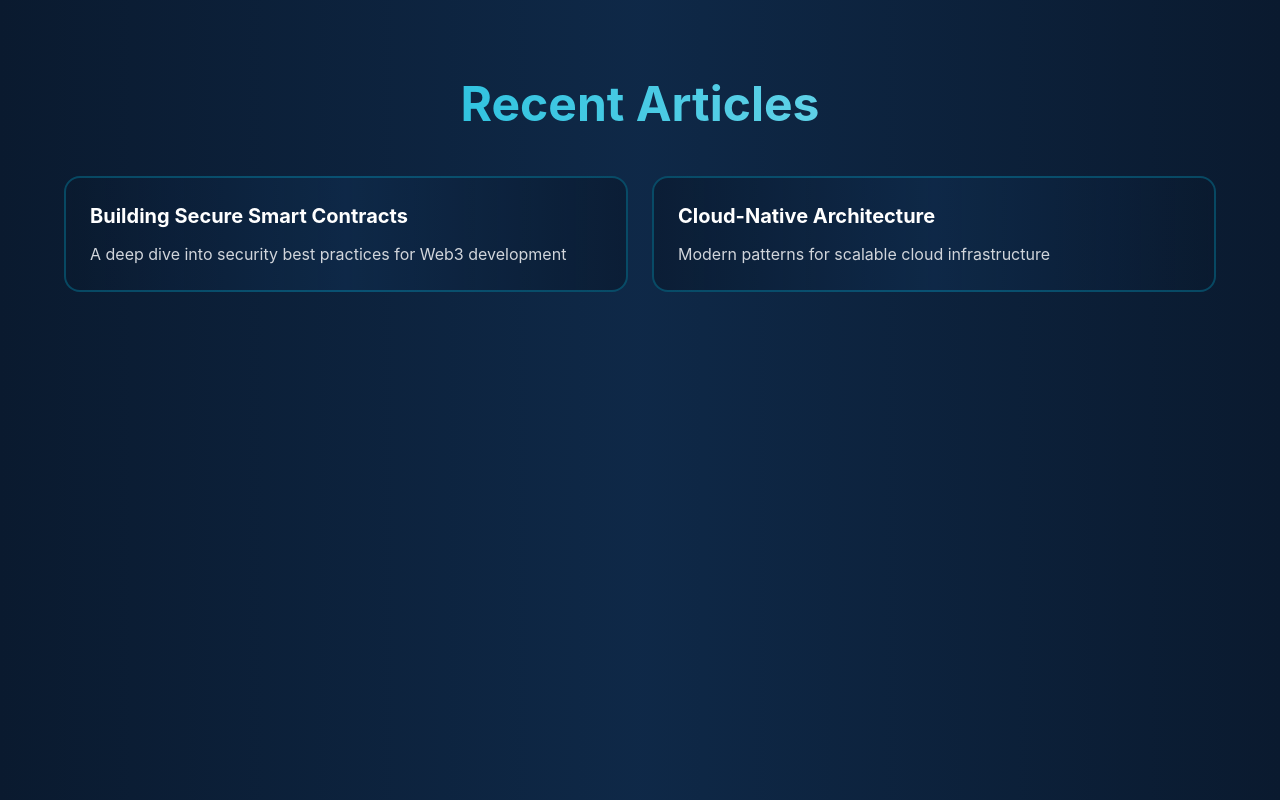
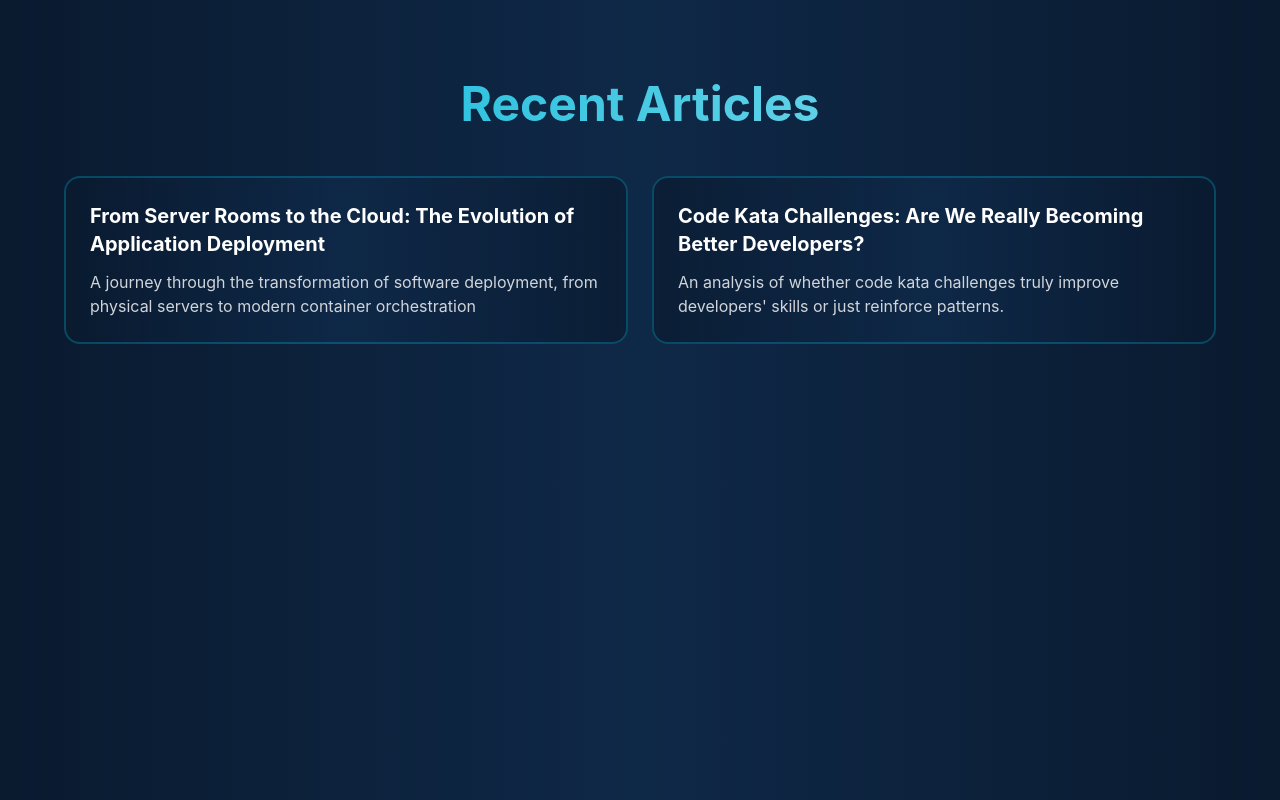
Before and after one commit to Franklin-Osede/Portfolio-Nextjs, a Next.js app: page / in a window 1280 px wide. Shown: the part 2816-3616 px from the top of the page. Built offline with nearby package versions, Linux system fonts and the light colour scheme.

Commit message:
added blog article content and redirect

```diff
--- a/src/components/BlogSection.tsx
+++ b/src/components/BlogSection.tsx
@@ -1,26 +1,22 @@
 'use client';
 import { motion } from 'framer-motion';
-import { useState } from 'react';
 
 const BlogSection = () => {
-  const [selectedPost, setSelectedPost] = useState<number | null>(null);
-
   const posts = [
     {
-      title: "Building Secure Smart Contracts",
-      description: "A deep dive into security best practices for Web3 development",
-      embedUrl: "https://medium.com/embed/@yourprofile/article1"  // URL para embeber
+      title: "From Server Rooms to the Cloud: The Evolution of Application Deployment",
+      description: "A journey through the transformation of software deployment, from physical servers to modern container orchestration",
+      url: "https://medium.com/@franksoftwaredevelop/from-server-rooms-to-the-cloud-the-evolution-of-application-deployment-6ba096cf7478"
     },
     {
-      title: "Cloud-Native Architecture",
-      description: "Modern patterns for scalable cloud infrastructure",
-      embedUrl: "https://medium.com/embed/@yourprofile/article2"  // URL para embeber
+      title: "Code Kata Challenges: Are We Really Becoming Better Developers?",
+      description: "An analysis of whether code kata challenges truly improve developers' skills or just reinforce patterns.",
+      url: "https://medium.com/@franksoftwaredevelop/code-kata-challenges-are-we-really-becoming-better-developers-95bf86f4ae03"
     }
   ];
 
-  // Función separada con lógica clara
   const handlePostClick = (clickedIndex: number) => {
-    setSelectedPost(selectedPost === clickedIndex ? null : clickedIndex);
+    window.open(posts[clickedIndex].url, '_blank');
   };
 
   return (
@@ -54,21 +50,6 @@ const BlogSection = () => {
                   {post.title}
                 </h3>
                 <p className="text-gray-300">{post.description}</p>
-
-                {selectedPost === index && (
-                  <motion.div
-                    initial={{ height: 0, opacity: 0 }}
-                    animate={{ height: 'auto', opacity: 1 }}
-                    transition={{ duration: 0.3 }}
-                    className="mt-4"
-                  >
-                    <iframe
-                      src={post.embedUrl}
-                      className="w-full h-[400px] rounded-lg border border-turquoiseBlue/30"
-                      frameBorder="0"
-                    />
-                  </motion.div>
-                )}
               </motion.div>
             ))}
           </div>
--- a/src/components/KnowledgeBlocks.tsx
+++ b/src/components/KnowledgeBlocks.tsx
@@ -34,16 +34,8 @@ const KnowledgeBlocks = () => {
       title: 'DevOps',
       topics: [
         {
-          label: 'CI/CD Pipelines',
-          url: 'https://www.youtube.com/embed/example4?autoplay=0'
-        },
-        {
-          label: 'Docker & Kubernetes',
-          url: 'https://www.youtube.com/embed/example5?autoplay=0'
-        },
-        {
-          label: 'Infrastructure as Code',
-          url: 'https://www.youtube.com/embed/example6?autoplay=0'
+          label: 'Understanding Kubernetes | A Modern Container Orchestrator',
+          url: 'https://youtube.com/embed/BUAqMrxmnk0'
         },
       ],
     },
```
